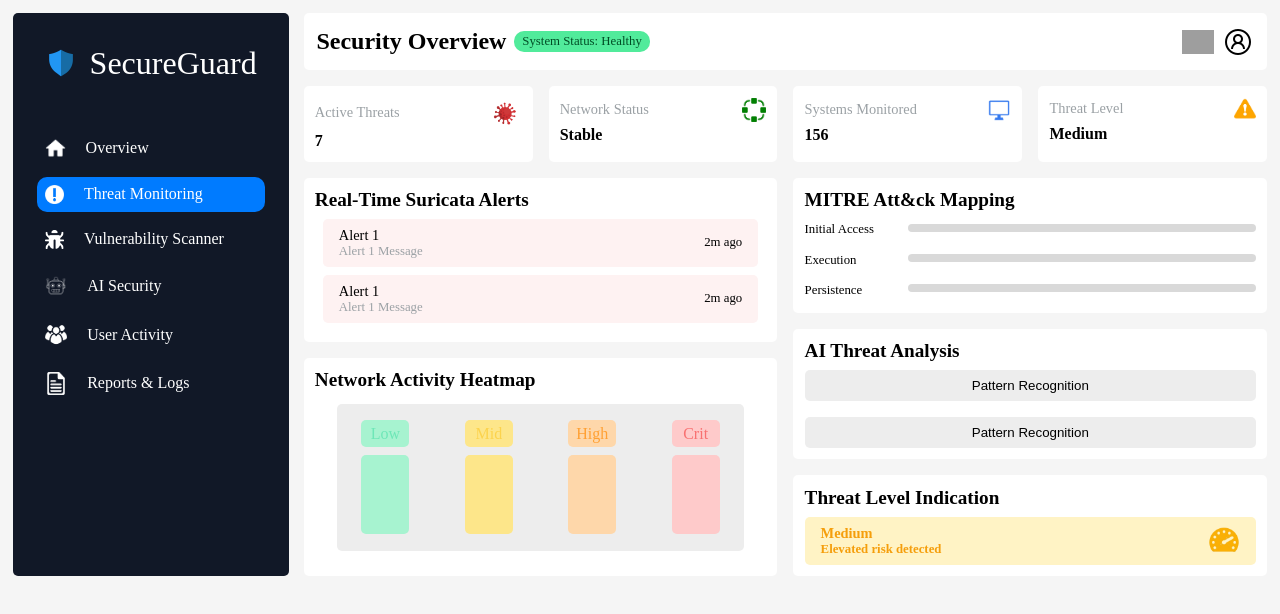
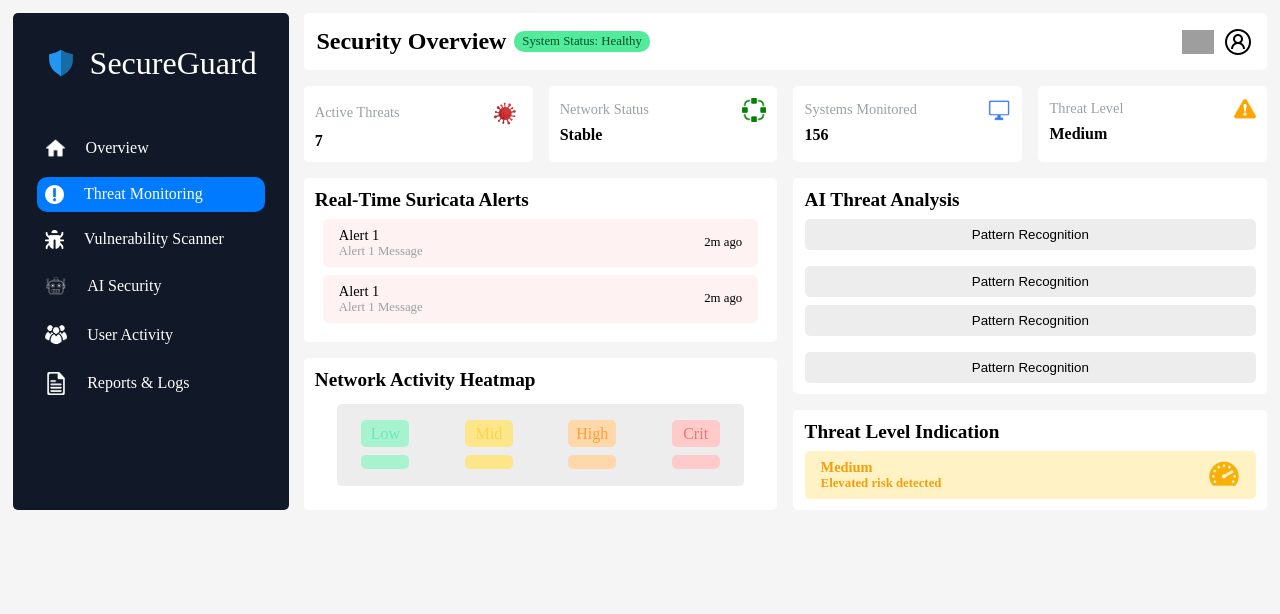
Before and after one commit to This-is-Baljot-Singh/cyberGuardians, a React (Vite) app: page /threat-monitoring in a window 1280 px wide. Shown: the top 614 px of the page. Built offline with nearby package versions, Linux system fonts and the light colour scheme; grey boxes are pictures that could not be loaded.

Commit message:
final code

```diff
--- a/src/components/ai-security/AiSecurity.jsx
+++ b/src/components/ai-security/AiSecurity.jsx
@@ -6,12 +6,12 @@
         <div id="ai-security-overview">
             <div id="active-threats-div">
                 <p><span>Active Threats</span> <img id='redShield-icon' src="/icons/redShield.png"/></p>
-                <p id="threats-count">0</p>
+                <p id="threats-count">129</p>
                 <p id="threats-comparison">12% From Yesterday</p>
             </div>
             <div id="blocked-ips-div">
                 <p><span>Blocked IPs</span> <img id='block-icon' src="/icons/block.png"/></p>
-                <p id="blocked-count">0</p>
+                <p id="blocked-count">12</p>
                 <p id="blocked-stat">+84 in last 24h</p>
             </div>
             <div id="response-time-div">
--- a/src/components/overview/Overview.jsx
+++ b/src/components/overview/Overview.jsx
@@ -9,15 +9,15 @@
         <div id="overview-stats-1">
             <div id="total-threats-div">
                 <p><span>Total Warnings</span> <img id='redShield-icon' src="/icons/redShield.png"/></p>
-                <p id="warning-count">0</p>
+                <p id="warning-count">37</p>
             </div>
             <div id="active-alerts-div">
                 <p><span>Critical Threats</span> <img id='bell-icon' src="/icons/bell.png"/></p>
-                <p id="critical-count">0</p>
+                <p id="critical-count">19</p>
             </div>
             <div id="system-health-div">
                 <p><span>System Health</span> <img id='heart-icon' src="/icons/heart.png"/></p>
-                <p id="health-percentage">100%</p>
+                <p id="health-percentage">99.2%</p>
             </div>
             <div id="network-traffic-div">
                 <p><span>Network Traffic</span> <img id='traffic-icon' src="/icons/traffic.png"/></p>
@@ -48,11 +48,11 @@
                 <header id="system-resources-header">System Resources</header>
                 <div id="resources-meters">
                     <div className="meter" id="cpu-usage">
-                        <p id="cpu-usage-header">CPU Usage <span id="cpu-usage-value">45%</span></p>
+                        <p id="cpu-usage-header">CPU Usage <span id="cpu-usage-value">15.76%</span></p>
                         <div className="meter-bar" id="cpu-usage-bar"></div>
                     </div>
                     <div className="meter" id="memory-usage">
-                        <p id="memory-usage-header">Memory <span id="memory-usage-value">45%</span></p>
+                        <p id="memory-usage-header">Memory <span id="memory-usage-value">2.65%</span></p>
                         <div className="meter-bar" id="memory-usage-bar"></div>
                     </div>
                     <div className="meter" id="disk-space">
--- a/src/components/threat-monitoring/ThreatMonitoring.css
+++ b/src/components/threat-monitoring/ThreatMonitoring.css
@@ -11,6 +11,7 @@
     justify-content: space-between;
     margin-block: 1rem;
 }
+
 
 #threats-stats div {
     background-color: white;
--- a/src/components/threat-monitoring/ThreatMonitoring.jsx
+++ b/src/components/threat-monitoring/ThreatMonitoring.jsx
@@ -70,34 +70,18 @@
                 </div>
             </div>
             <div id="threats-stats-right-split">
-                <div id="mitre-attack-mapping-container">
-                    <header id="mitre-attack-mapping-header">MITRE Att&ck Mapping</header>
-                    <div id="mitre-attack-mapping-chart">
-                        <div className='mapping-bar-div'>
-                            <p id="initial-access">Initial Access</p>
-                            <div className="mapping-bar">
-                                <div className="mapping-bar-inner"
-                                id='initial-access-bar'></div>
-                            </div>
-                        </div>
-                        <div className='mapping-bar-div'>
-                            <p id="execution">Execution</p>
-                            <div className="mapping-bar">
-                                <div className="mapping-bar-inner"
-                                id='execution-bar'></div>
-                            </div>
-                        </div>
-                        <div className='mapping-bar-div'>
-                            <p id="persistence">Persistence</p>
-                            <div className="mapping-bar">
-                                <div className="mapping-bar-inner"
-                                id='persistence-bar'></div>
-                            </div>
-                        </div>
-                    </div>
-                </div>
+
+
                 <div id="ai-threat-analysis-container">
                     <header id="ai-threat-analysis-header">AI Threat Analysis</header>
+                    <div id="ai-threat-analysis-menu">
+                        <button className='ai-threat-menu-item' id="pattern-recognition">
+                            <p>Pattern Recognition</p>
+                        </button>
+                        <button className='ai-threat-menu-item' id="pattern-recognition">
+                            <p>Pattern Recognition</p>
+                        </button>
+                    </div>
                     <div id="ai-threat-analysis-menu">
                         <button className='ai-threat-menu-item' id="pattern-recognition">
                             <p>Pattern Recognition</p>
--- a/src/components/user-activity/UserActivity.css
+++ b/src/components/user-activity/UserActivity.css
@@ -11,7 +11,16 @@
     justify-content: space-between;
     margin-block: 1rem;
 }
+#system-cpu-usage-bar{
+    width: 15.76%;
+}
+#system-memory-usage-bar{
+    width: 2.65%;
+}
 
+#system-network-usage-bar{
+    width: 57%;
+}
 #user-activity-stats div {
     background-color: white;
     width: 100%;
--- a/src/components/user-activity/UserActivity.jsx
+++ b/src/components/user-activity/UserActivity.jsx
@@ -6,19 +6,19 @@
         <div id="user-activity-stats">
             <div id="active-users-div">
                 <p><span>Active Users</span> <img id='community-icon' src="/icons/community.png"/></p>
-                <p id="active-users-count">0</p>
+                <p id="active-users-count">113</p>
             </div>
             <div id="connected-devices-div">
                 <p><span>Connected Devices</span> <img id='target-icon' src="/icons/target.png"/></p>
-                <p id="connected-devices-count">0</p>
+                <p id="connected-devices-count">131</p>
             </div>
             <div id="alerts-today-div">
                 <p><span>Alerts Today</span> <img id='alert-icon' src="/icons/alert.png"/></p>
-                <p id="alerts-count">0</p>
+                <p id="alerts-count">25</p>
             </div>
             <div id="system-load-div">
                 <p><span>System Load</span> <img id='monitor-icon' src="/icons/monitor.png"/></p>
-                <p id="load-percentage">0%</p>
+                <p id="load-percentage">60%</p>
             </div>
         </div>
 
@@ -31,19 +31,19 @@
                 <header id="system-resources-header">System Resources</header>
                 <div id="system-resources-meter">
                     <div id='system-cpu-usage-div'>
-                        <p id="system-cpu-usage">CPU Usage <span id='cpu-usage-value'>0%</span></p>
+                        <p id="system-cpu-usage">CPU Usage <span id='cpu-usage-value'>15.76%</span></p>
                         <div className="mapping-bar">
                             <div className="mapping-bar-inner" id='system-cpu-usage-bar'></div>
                         </div>
                     </div>
                     <div id='system-memory-usage-div'>
-                        <p id="system-memory-usage">Memory <span id='memory-usage-value'>0%</span></p>
+                        <p id="system-memory-usage">Memory <span id='memory-usage-value'>2.65%</span></p>
                         <div className="mapping-bar">
                             <div className="mapping-bar-inner" id='system-memory-usage-bar'></div>
                         </div>
                     </div>
                     <div id='system-network-usage-div'>
-                        <p id="system-network-usage">Network <span id='network-usage-value'>0%</span></p>
+                        <p id="system-network-usage">Network <span id='network-usage-value'>57%</span></p>
                         <div className="mapping-bar">
                             <div className="mapping-bar-inner" id='system-network-usage-bar'></div>
                         </div>
```
